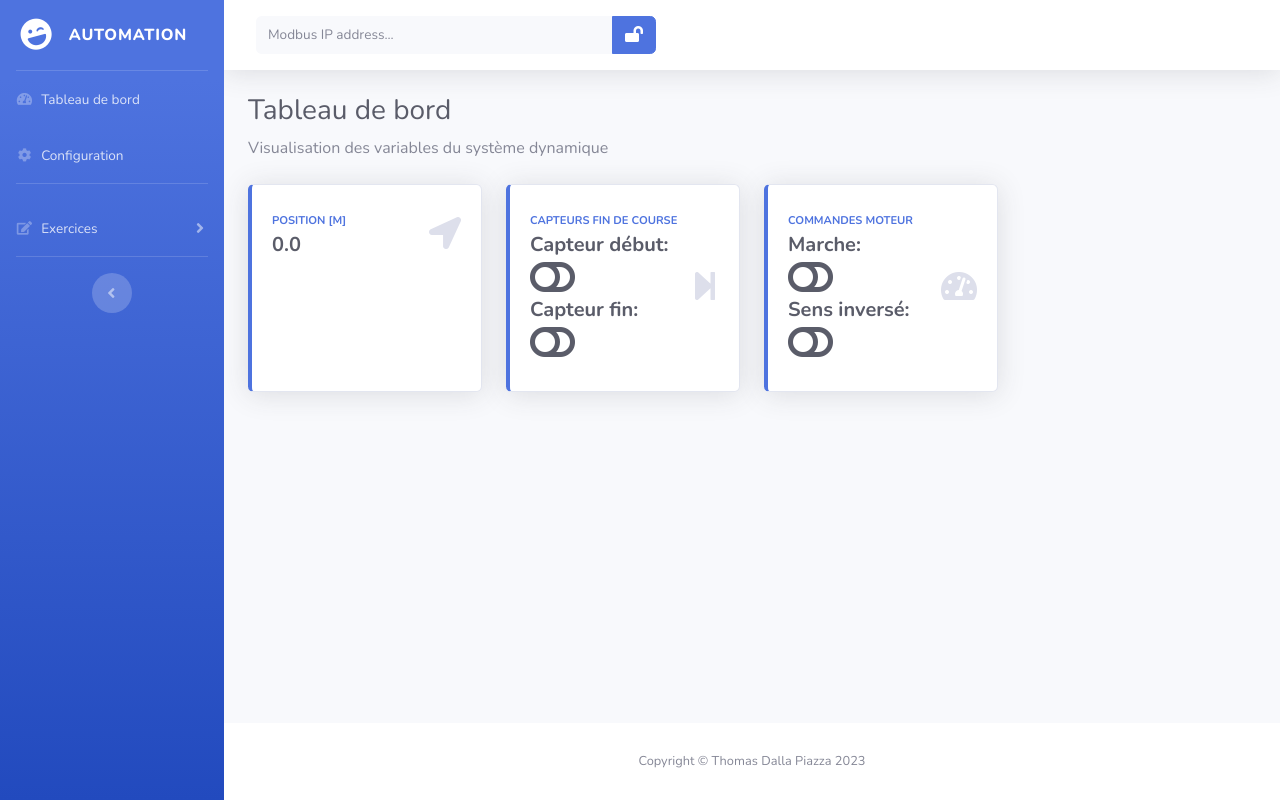
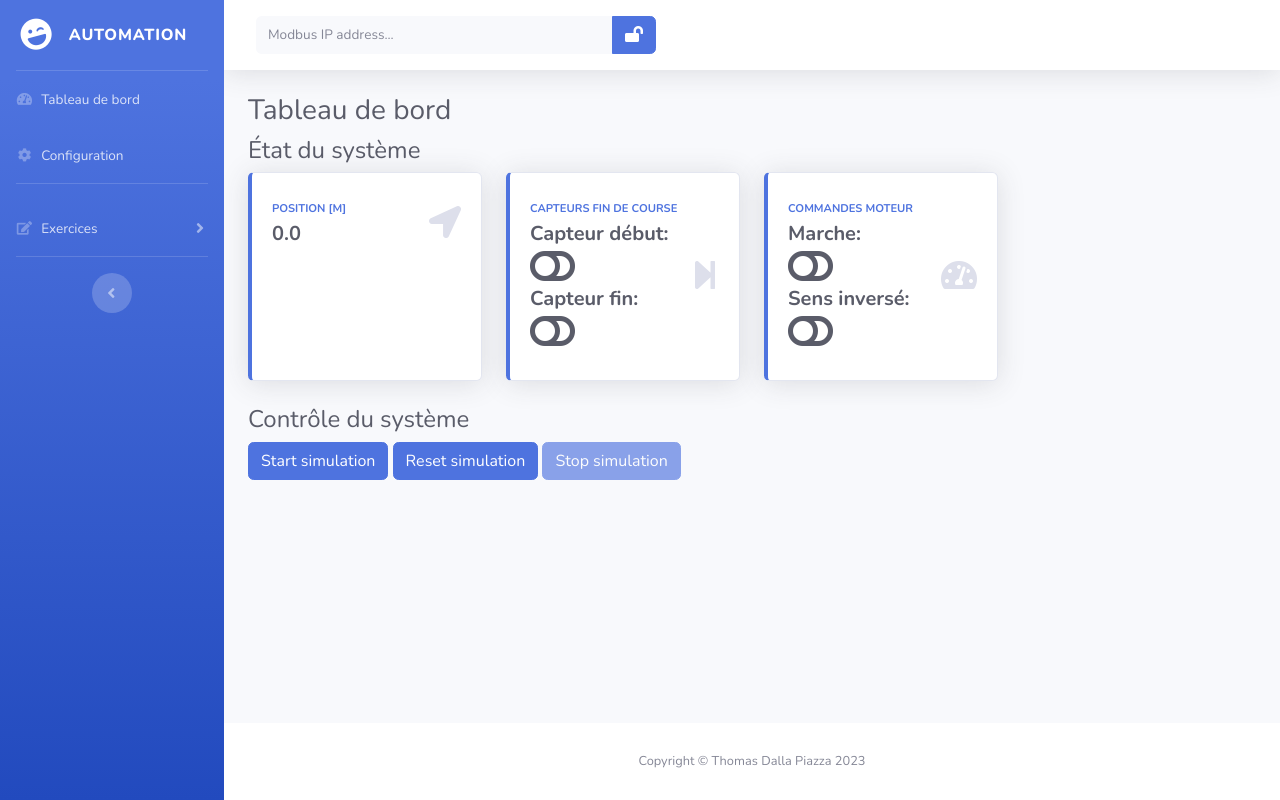
Before and after one commit to tdallapiazza/PyDynamicModels, a Flask app: page / in a window 1280 px wide. Run offline with Flask 3, Linux system fonts and the light colour scheme; data that the repository does not hold is empty; some libraries are stand-ins or nearby versions.

Commit message:
Clean connection /disconnection and start stop simulation

```diff
--- a/SingleAxis/app.py
+++ b/SingleAxis/app.py
@@ -10,7 +10,9 @@ from pymodbus.client import ModbusTcpClient
 from flask import Flask, render_template, Response, request, jsonify
 
 app = Flask(__name__)
-global axis1
+global axis1, isRunning, isConnected
+isRunning = False
+isConnected = False
 axis1 = axis.BidirectionalConstSpeedAxis(0.01, 0.2, [0.0, 1.8])
 axis1.start()
 
@@ -38,19 +40,48 @@ def ex2():
 @app.route('/connect', methods=['POST'])
 def connect():
     res = False
+    global isConnected
     if not('client' in globals()):
         global client
     try:
         if client.connected:
-            print("already connected")
+            print("already connected so disconnect")
             client.close()
             del client
+            isConnected = False
     except:
-        client = ModbusTcpClient(host=request.form['address'])
+        sp=request.form['address'].split(':')
+        if len(sp)==1:
+            client = ModbusTcpClient(host=sp[0])
+        else:
+            client = ModbusTcpClient(host=sp[0], port=sp[1])
         print('Connecting to master')
         res=client.connect()
+        if res:
+            isConnected = True
+        else:
+            del client
+            isConnected = False
     return {'success': res}
 
+@app.route('/startSim', methods=['POST'])
+def startSim():
+    axis1.start()
+    global isRunning
+    isRunning=True
+    return {'success': True}
+
+@app.route('/stopSim', methods=['POST'])
+def stopSim():
+    axis1.stop()
+    global isRunning
+    isRunning=False
+    return {'success': True}
+
+@app.route('/resetSim', methods=['POST'])
+def resetSim():
+    axis1.reset()
+    return {'success': True}
 
 @app.route('/checkConnect')
 def check_connect():
@@ -59,18 +90,19 @@ def check_connect():
         mimetype='text/event-stream'
     )
 
-
 def connection_checker():
-    while True:
+    while isConnected:
         res = False
         if 'client' in globals():
             if client.connected:
                 res=True
         time.sleep(1.0)
         yield f"data: {res}\n\n"
+    yield "data: finished\n\n"
 
 @app.route('/runSim')
 def run():
+
     return Response(
         read_state(),  # gen_date_time() is an Iterable
         mimetype='text/event-stream'  # mark as a stream response
@@ -78,12 +110,12 @@ def run():
 
 # a generator with yield expression
 def read_state():
-    while True:
+    while isRunning:
         time.sleep(0.01)
         # as we are in simulation, there is no physical inputs so we'll use coils to set interal and read internal values
         # first read model sensors and set the corresponding coils
         ret=''
-        if 'client' in globals():
+        if 'client' in globals() and isConnected:
             ad=0
             for output in axis1.digitalOut:
                 client.write_coil(ad, output)
@@ -97,3 +129,4 @@ def read_state():
             ret ='{} {} {} {} {}'.format(pos, axis1.digitalOut[0], axis1.digitalOut[1], axis1.run, axis1.reverse)
             # print(pos, end="   \r", flush=True)
         yield f"data: {ret}\n\n"
+    yield "data: finished\n\n"
--- a/SingleAxis/templates/base.html
+++ b/SingleAxis/templates/base.html
@@ -197,22 +197,28 @@
                 function(data) {
                     if(data['success']){
                         var btn = document.getElementById('connect');
-                        btn.children[0].className= "fas fa-lock";
+
+                        //create the event for connection checker
+                        var source = new EventSource("/checkConnect");
+                        source.onmessage = function (event) {
+                            var btn = document.getElementById('connect');
+                            if(event.data==="finished"){
+                                source.close();
+                                btn.children[0].className= "fas fa-lock-open";
+                                return;
+                            }
+                            if(event.data==="True"){
+                                btn.children[0].className= "fas fa-lock";
+                            }else{
+                                btn.children[0].className= "fas fa-lock-open";
+                            }
+                        }
                     }
                 }
             );
             return false;
         });
-        var source = new EventSource("/checkConnect");
-        source.onmessage = function (event) {
-            var btn = document.getElementById('connect');
 
-            if(event.data==="True"){
-                btn.children[0].className= "fas fa-lock";
-            }else{
-                btn.children[0].className= "fas fa-lock-open";
-            }
-        }
     </script>
 
 
--- a/SingleAxis/templates/dashboard.html
+++ b/SingleAxis/templates/dashboard.html
@@ -2,9 +2,22 @@
 
 {% block script %}
    <script type="text/javascript">
+      // Start sim action
+      $("#startSim").click(function(){
+         $.post("/startSim", function(data){
+            if(data['success']){
+               $("#stopSim").prop('disabled', false);
+               $("#startSim").prop('disabled', true);
+               $("#resetSim").prop('disabled', true);
+
+               // Finally creat the event listenner
                var source = new EventSource("/runSim");
                source.onmessage = function (event) {
                   const myArray = event.data.split(" ");
+                  if(myArray[0]==='finished'){
+                     source.close();
+                     return;
+                  }
                   var pos = document.getElementById('position');
                   pos.textContent =myArray[0];
                   if(myArray[1]==="True"){
@@ -28,6 +41,24 @@
                      document.getElementById('reverse').className = "fas fa-toggle-off fa-2x text-gray-800";
                   }
                };
+            }
+         });
+
+      });
+      $("#stopSim").click(function(){
+         $.post("/stopSim", function(data){
+            if(data['success']){
+               $("#stopSim").prop('disabled', true);
+               $("#startSim").prop('disabled', false);
+               $("#resetSim").prop('disabled', false);
+            }
+         });
+      });
+      $("#resetSim").click(function(){
+         $.post("/resetSim");
+      });
+
+
    </script>
 
    <!-- Page level plugins -->
@@ -44,10 +75,9 @@
 
 <!-- Page Heading -->
 <h1 class="h3 mb-2 text-gray-800">{% block title %}Tableau de bord{% endblock %}</h1>
-<p class="mb-4">Visualisation des variables du système dynamique</p>
+<h2 class="h4 mb-2 text-gray-800">État du système</h2>
 <!-- Content Row -->
 <div class="row">
-
    <!-- Position as a card-->
    <div class="col-xl-3 col-md-6 mb-4">
          <div class="card border-left-primary shadow h-100 py-2">
@@ -105,4 +135,15 @@
          </div>
    </div>
 </div>
+<h2 class="h4 mb-2 text-gray-800">Contrôle du système</h2>
+<div class="row">
+   <div class="col-lg-6">
+      <button type="button" class="btn btn-primary" id="startSim">Start simulation</button>
+      <button type="button" class="btn btn-primary" id="resetSim">Reset simulation</button>
+      <button type="button" class="btn btn-primary" id="stopSim" disabled>Stop simulation</button>
+   </div>
+</div>
+
+
+
 {% endblock %}
--- a/models/BidirectionalConstSpeedAxis.py
+++ b/models/BidirectionalConstSpeedAxis.py
@@ -61,3 +61,7 @@ class BidirectionalConstSpeedAxis(object):
     def stop(self):
         self._timer.cancel()
         self.is_running = False
+
+    def reset(self):
+        self.stop()
+        self.__init__(self.dt, self.speed, self.sensorsPos)
```
Lines whose indentation alone changed are shown as unchanged.
